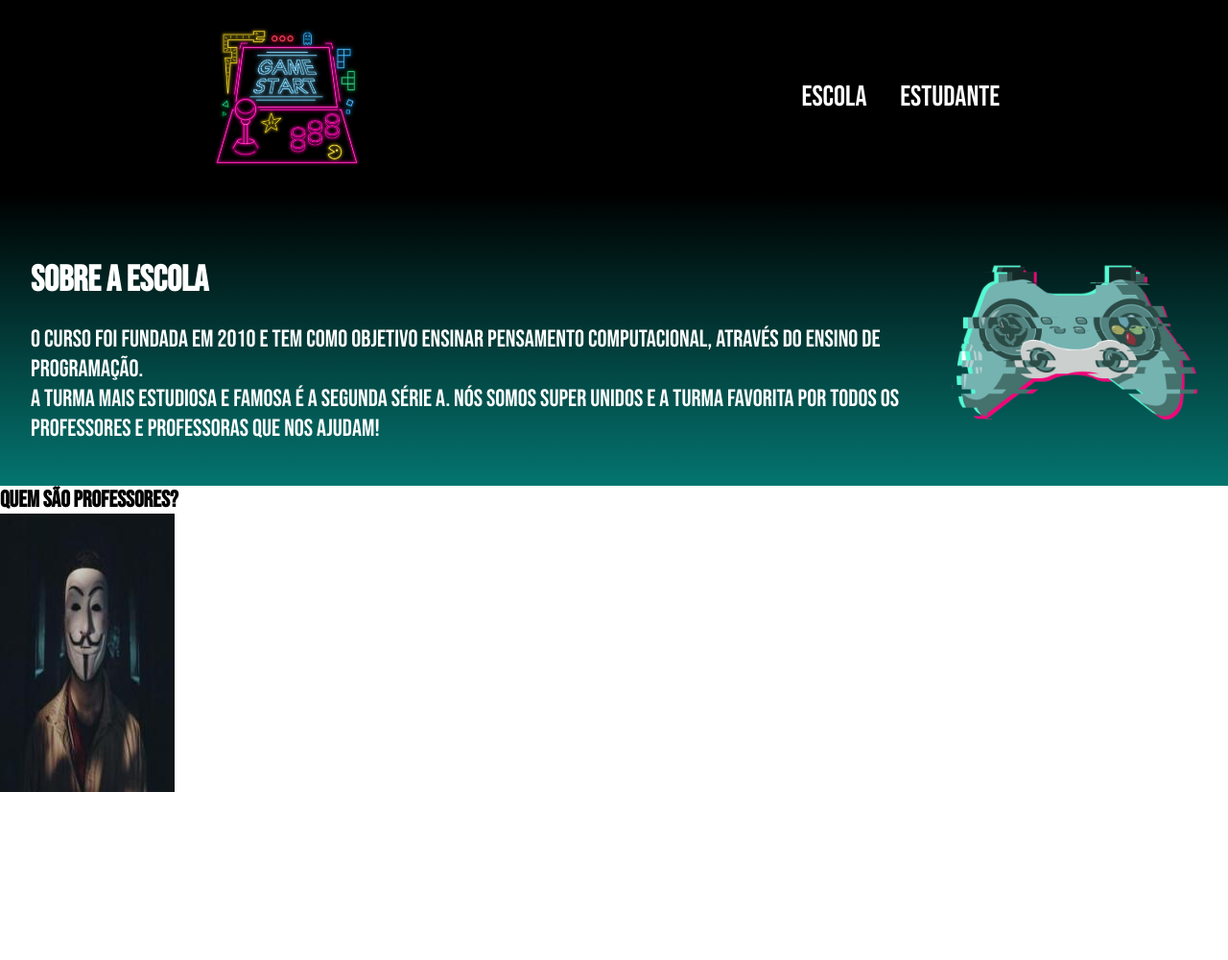
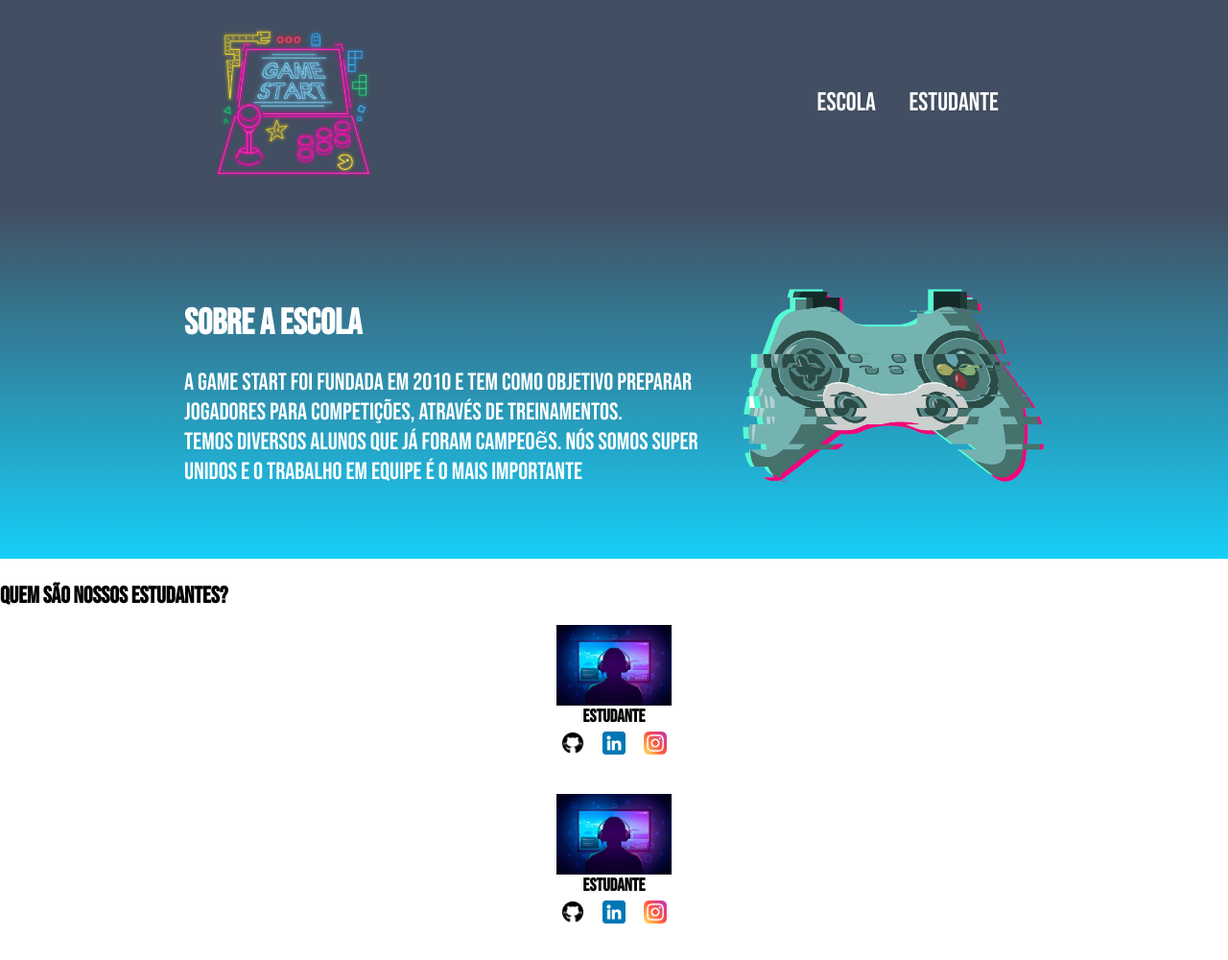
Before and after one commit to zTuressOz/minha-escola, a plain HTML site: page Turesso/index.html in a window 1280 px wide. Shown: the whole page at 96% size. Before the commit the page ends 825 px from the top, so only its background shows below. Drawn offline with Linux system fonts and the light colour scheme.

Commit message:
Add files via upload

```diff
--- a/Turesso/index.html
+++ b/Turesso/index.html
@@ -17,20 +17,34 @@
             <li class="cabecalho-lista-item">Estudante</li>
         </ul>
     </header>
-
-
     <section class="escola">
         <div class="escola-div-conteudo">
             <h2 class="escola-titulo">Sobre a Escola</h2>
-            <p class="escola-texto-um">O curso foi fundada em 2010 e tem como objetivo ensinar Pensamento Computacional, através do ensino de  Programação.</p>
-            <p class="escola-texto-dois">A turma mais estudiosa e famosa é a Segunda Série A. Nós somos super unidos e a turma favorita por todos os professores e professoras que nos ajudam!</p>
+            <p class="escola-texto-um">A Game Start foi fundada em 2010 e tem como objetivo preparar jogadores para competições, através de treinamentos.</p>
+            <p class="escola-texto-dois">Temos diversos alunos que já foram campeoẽs. Nós somos super unidos e o trabalho em equipe é o mais importante</p>
         </div>
-        <img class="escola-imagem" src="Formula-bro.png" alt="Professora no quadro">
+        <img class="escola-imagem" src="Formula-bro.png" alt="imagem que representa uma professora em sala de aula">
     </section>
     <section class="estudante">
-        <h2 class="estudante-titulo">Quem são professores?</h2>
-        <img src="Professor.jpg" alt="">
+        <h2 class="estudante-titulo">Quem são nossos estudantes?</h2>
+        <div class="estudante-todos">
+        <span></span>
+        <div class="estudante-div">
+            <img class="estudante-imagem" src="Marcelo.jpeg" alt="foto do estudante">
+            <h3 class="estudante-nome">Estudante</h3>
+            <a href="https://github.com/"><img class="estudante-icone" src="github.png" alt="icone github"></a>
+            <a href="https://linkedin.com/"><img class="estudante-icone" src="linkedin.png" alt="icone linkedin"></a>
+            <a href="https://instagram.com/"><img class="estudante-icone" src="instagram.png" alt="icone instagram"></a>
+        </div>
+        <div class="estudante-div">
+            <img class="estudante-imagem" src="Marcelo.jpeg" alt="foto do estudante">
+            <h3 class="estudante-nome">Estudante</h3>
+            <a href="https://github.com/"><img class="estudante-icone" src="github.png" alt="icone github"></a>
+            <a href="https://linkedin.com"><img class="estudante-icone" src="linkedin.png" alt="icone linkedin"></a>
+            <a href="https://instagram.com"><img class="estudante-icone" src="instagram.png" alt="icone instagram"></a>
+        </div>
+
+    </div>
     </section>
 </body>
-
 </html>
--- a/Turesso/style.css
+++ b/Turesso/style.css
@@ -1,14 +1,12 @@
-* {
+*{
     margin: 0;
     padding: 0;
 }
-
-body{
-    font-family: 'Bebas Neue', cursive;
+body {
+    font-family: 'Bebas Neue', sans-serif;
 }
-
 .cabecalho {
-    background-color: black;
+    background-color: #424E61;
     color: white;
     display: flex;
     justify-content: space-around;
@@ -17,21 +15,21 @@ body{
 }
 
 .cabecalho-imagem{
-    width: 12%;
+    width: 13%;
 }
 
 .cabecalho-lista-item{
     display: inline-block;
     margin: 0 16px;
-    font-size: 30px;
+    font-size: 27px;
 }
 
 .escola-imagem{
-    width: 20%;
+    width: 25%;
 }
 
 .escola{
-    background-image: linear-gradient(black,rgb(4, 117, 112));
+    background-image: linear-gradient(#424E61,#16CFF8);
     color:white;
     display: flex;
     justify-content: center;
@@ -40,9 +38,28 @@ body{
 }
 
 .escola-div-conteudo{
-    width: 75%;
+    width: 45%;
     font-size: 25px;
 }
+
+
 .escola-titulo{
     padding: 24px 0;
 }
+
+.estudante{
+    padding: 24px 0;
+}
+.estudante-imagem{
+    width: 120px;
+}
+
+.estudante-icone{
+    width: 24px;
+    padding: 4px 8px;
+}
+
+.estudante-div{
+    text-align: center;
+    padding: 16px 0;
+}
```
Also changed, not shown: Turesso/Marcelo.jpeg (added), Turesso/github.png (added).
